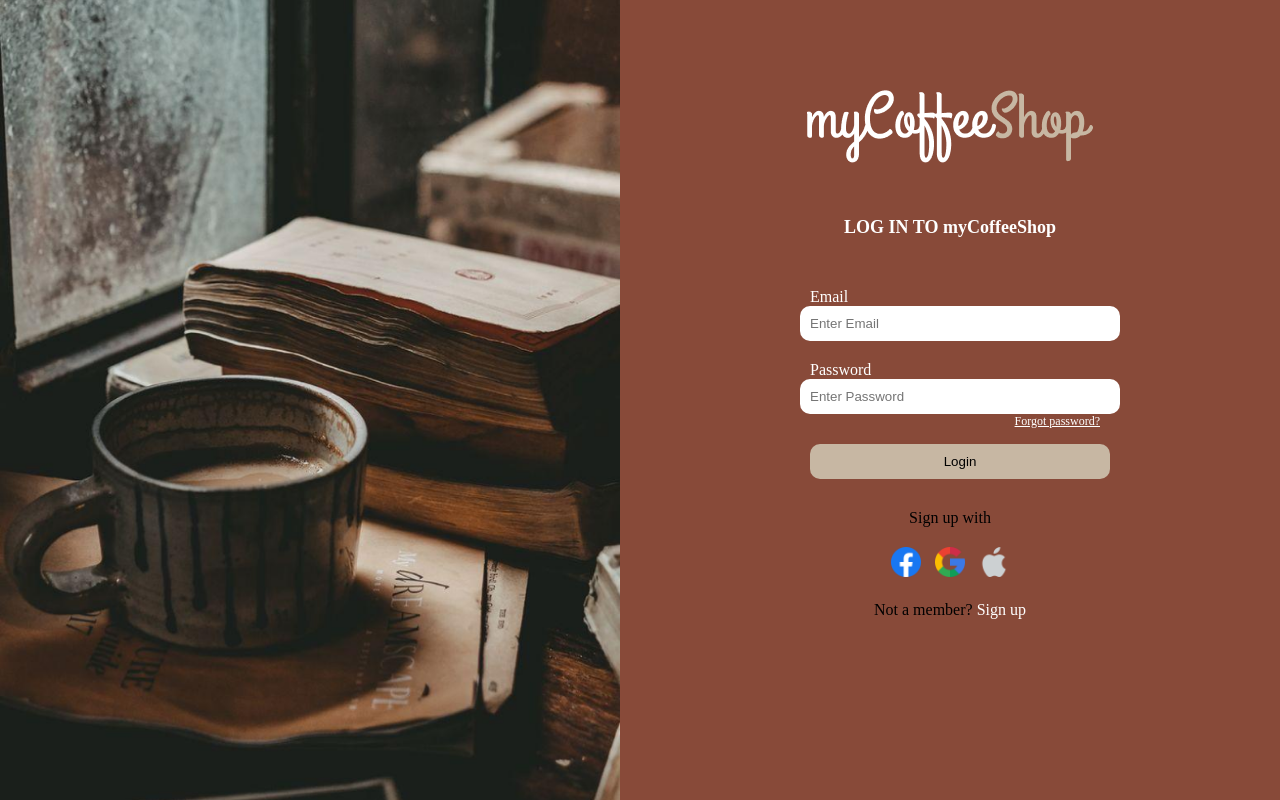
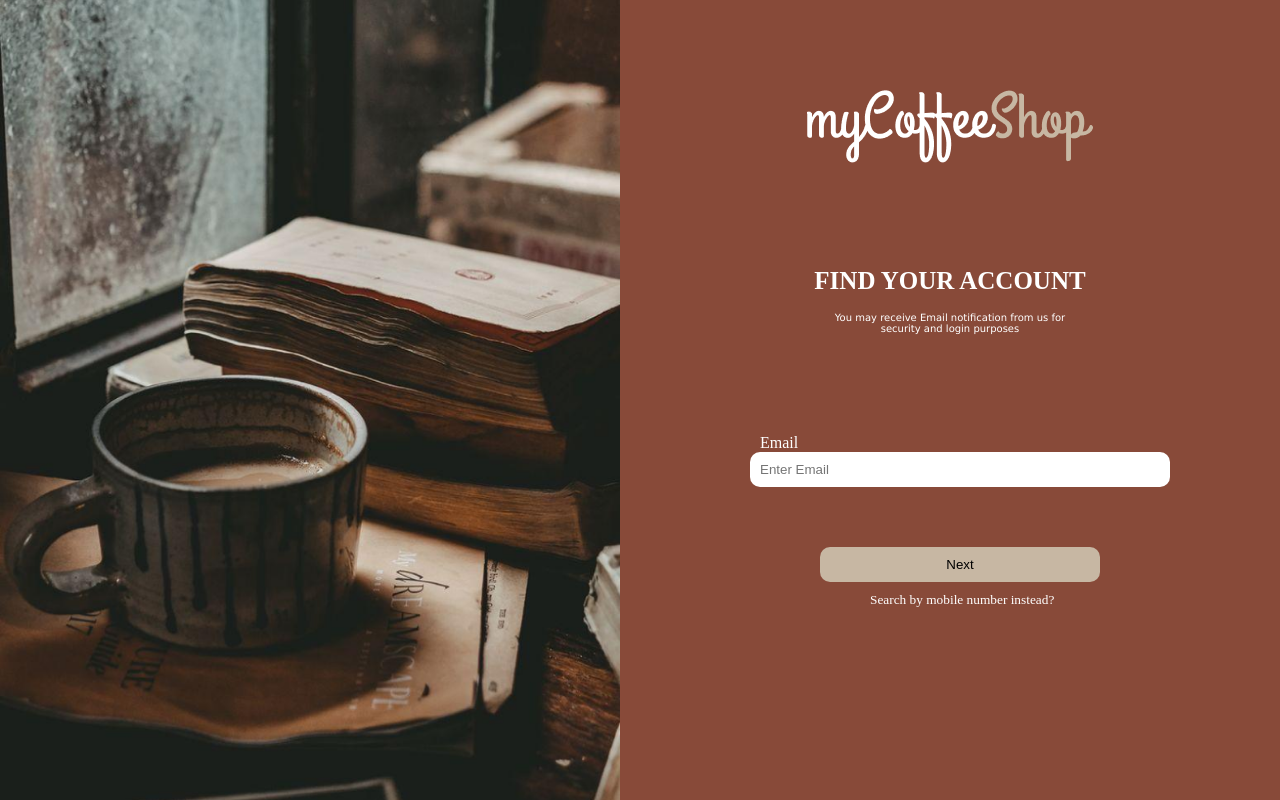
Before and after one commit to RonCarreon30/my-coffee-shop-webapp, a plain HTML site: page reset-pass.html in a window 1280 px wide. Drawn offline with Linux system fonts and the light colour scheme.

Commit message:
Add files via upload

```diff
--- /dev/null
+++ b/css/confirm-pass.css
@@ -0,0 +1,131 @@
+/* styles.css */
+body, html {
+    margin: 0;
+    padding: 0;
+    height: 100%;
+    overflow: hidden; /* Prevent scrolling */
+  }
+
+  .container {
+    display: flex;
+    height: 100%;
+  }
+
+  .left {
+    flex: 1;
+    position: relative;
+  }
+
+  .left img {
+    position: absolute;
+    top: 0;
+    left: 0;
+    width: 100%;
+    height: 100%;
+    object-fit: cover; /* Ensure the image covers the entire container */
+    z-index: -1; /* Send image to the back */
+  }
+
+  .right {
+    flex: 1;
+    padding: 20px;
+    background-color: #884a39;
+  }
+
+  .logo {
+    text-align: center;
+    margin-bottom: 20px;
+    margin-top: 70px;
+  }
+
+  .logo img {
+    max-width: 600px; /* Adjust the size as needed */
+  }
+
+  h1 {
+    text-align: center;
+    font-size: 25px;
+    color: #fff;
+    margin-top: 100px;
+  }
+  .logo p{
+    text-align: center;
+    font-size: x-small;
+    color: #fff;
+    margin: 0px;
+    padding: 0px;
+    font-family:Verdana, Geneva, Tahoma, sans-serif;
+  }
+
+  input, button {
+    width: 100%;
+    padding: 10px;
+    margin-bottom: 0px;
+    border-radius: 10px;
+    border: 0px;
+  }
+
+  .input-group{
+    width: 400px;
+    margin: 20% 30% 0%;
+
+  }
+
+  .input-group input {
+    width: 55px;
+    height: 70px;
+    margin: 0 10px;
+    border: 1px solid #ccc;
+    border-radius: 5px;
+    text-align: center;
+    font-size: 24px;
+    background: none;
+    border-style: outline;
+    padding: 0;
+  }
+
+  .timer {
+    width: 100%;
+    text-align: center;
+    margin: 15px 0px;
+  }
+
+  .timer span{
+    color: #fff;
+  }
+
+  .login-bttn{
+    width: 70%;
+    padding: 10px;
+    margin-bottom: 0px;
+    border: 0px;
+    margin-top: 50px;
+    margin-left: 15%;
+    margin-right: 15%;
+  }
+
+  .login-bttn button{
+    background-color: #c7b7a3;
+  }
+
+  label {
+    color: #fff;
+    margin-left: 10px;
+  }
+
+  .hidden {
+    display: none;
+  }
+
+  .switch-text{
+    color: #fff;
+    width: 100%;
+    margin-top: 0;
+    margin-left: 30%;
+    margin-right: 25%;
+    font-size: smaller;
+  }
+  .switch-text a:hover {
+    text-decoration: underline;
+    cursor: pointer;
+  }
--- /dev/null
+++ b/css/forgot-pass.css
@@ -0,0 +1,113 @@
+/* styles.css */
+body, html {
+    margin: 0;
+    padding: 0;
+    height: 100%;
+    overflow: hidden; /* Prevent scrolling */
+  }
+
+  .container {
+    display: flex;
+    height: 100%;
+  }
+
+  .left {
+    flex: 1;
+    position: relative;
+  }
+
+  .left img {
+    position: absolute;
+    top: 0;
+    left: 0;
+    width: 100%;
+    height: 100%;
+    object-fit: cover; /* Ensure the image covers the entire container */
+    z-index: -1; /* Send image to the back */
+  }
+
+  .right {
+    flex: 1;
+    padding: 20px;
+    background-color: #884a39;
+  }
+
+  .logo {
+    text-align: center;
+    margin-bottom: 20px;
+    margin-top: 70px;
+  }
+
+  .logo img {
+    max-width: 600px; /* Adjust the size as needed */
+  }
+
+  h1 {
+    text-align: center;
+    font-size: 25px;
+    color: #fff;
+    margin-top: 100px;
+  }
+  .logo p{
+    text-align: center;
+    font-size: x-small;
+    color: #fff;
+    margin: 0px;
+    padding: 0px;
+    font-family:Verdana, Geneva, Tahoma, sans-serif;
+  }
+
+  form {
+    max-width: 400px;
+    margin: 0 auto;
+
+  }
+
+  input, button {
+    width: 100%;
+    padding: 10px;
+    margin-bottom: 0px;
+    border-radius: 10px;
+    border: 0px;
+  }
+
+  .input-group{
+    margin-bottom: 20px;
+    margin-top: 100px;
+  }
+
+  .login-bttn{
+    width: 70%;
+    padding: 10px;
+    margin-bottom: 0px;
+    border: 0px;
+    margin-top: 50px;
+    margin-left: 15%;
+    margin-right: 15%;
+  }
+
+  .login-bttn button{
+    background-color: #c7b7a3;
+  }
+
+  label {
+    color: #fff;
+    margin-left: 10px;
+  }
+
+  .hidden {
+    display: none;
+  }
+
+  .switch-text{
+    color: #fff;
+    width: 100%;
+    margin-top: 0;
+    margin-left: 30%;
+    margin-right: 25%;
+    font-size: smaller;
+  }
+  .switch-text a:hover {
+    text-decoration: underline;
+    cursor: pointer;
+  }
--- a/reset-pass.html
+++ b/reset-pass.html
@@ -4,7 +4,7 @@
   <meta charset="UTF-8">
   <meta name="viewport" content="width=device-width, initial-scale=1.0">
   <title>Reset Password</title>
-  <link rel="stylesheet" href="css/login.css">
+  <link rel="stylesheet" href="css/forgot-pass.css">
 </head>
 <body>
   <div class="container">
@@ -14,36 +14,40 @@
     <div class="right">
       <div class="logo">
         <img src="assets/img/logo.png" alt="Logo">
-        <h1>LOG IN TO myCoffeeShop</h1>
+        <h1>FIND YOUR ACCOUNT</h1>
+        <p>You may receive Email notification from us for</p>
+        <p>security and login purposes</p>
       </div>
       <form>
-        <div class="input-group">
+        <div class="input-group" id="email-input">
           <label for="email">Email</label>
           <input type="email" id="email" name="email" placeholder="Enter Email" required>
         </div>
-        <div class="input-group">
-          <label for="password">Password</label>
-          <input type="password" id="password" name="password" placeholder="Enter Password" required>
-          <a class="forgot-pass-text" href="/reset-pass.html">Forgot password?</a>
+        <div class="input-group hidden" id="mobile-input">
+          <label for="mobile">Mobile Number</label>
+          <input type="tel" id="mobile" name="mobile" placeholder="Enter Mobile Number" required>
         </div>
         <div class="login-bttn">
-            <button type="submit">Login</button>
+          <button type="submit" onclick="nextPage()">Next</button>
         </div>
-
+        <div class="switch-text">
+          <a onclick="switchSearch()">Search by mobile number instead?</a>
+        </div>
       </form>
-      <p class="signup-text">Sign up with</p>
-      <div class="social-icons">
-        <img src="assets/icon/facebook.png" alt="Facebook">
-        <img src="assets/icon/google.png" alt="Google">
-        <img src="assets/icon/apple.png" alt="Apple">
-      </div>
-      <div class="signup-text">
-            Not a member?
-            <a href="/sign-up.html">
-                Sign up
-            </a>
-      </div>
     </div>
   </div>
+  <script>
+    function switchSearch() {
+      const emailInput = document.querySelector('#email-input');
+      const mobileInput = document.querySelector('#mobile-input');
+
+      emailInput.classList.toggle('hidden');
+      mobileInput.classList.toggle('hidden');
+    }
+
+    function nextPage() {
+      window.location.href = 'confirm-reset-pass.html';
+    }
+  </script>
 </body>
 </html>
```
Also changed, not shown: confirm-reset-pass.html (added, +59 -0 lines), index.html (+1 -1 lines).
